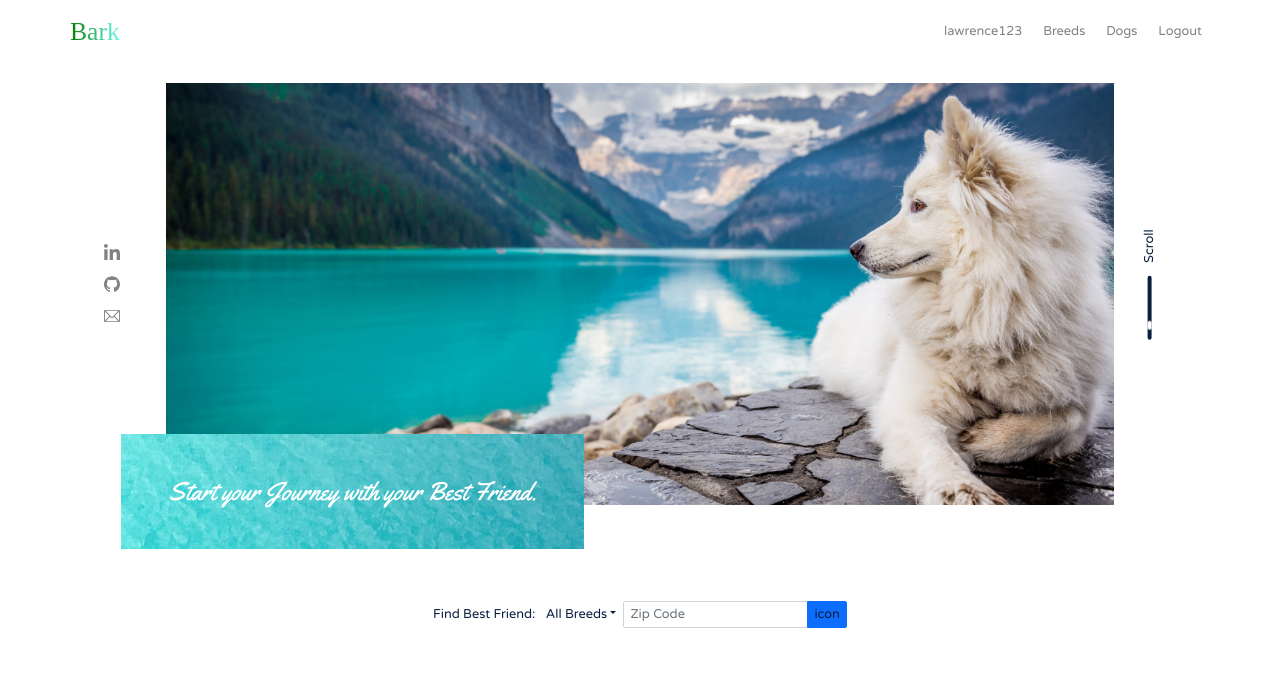
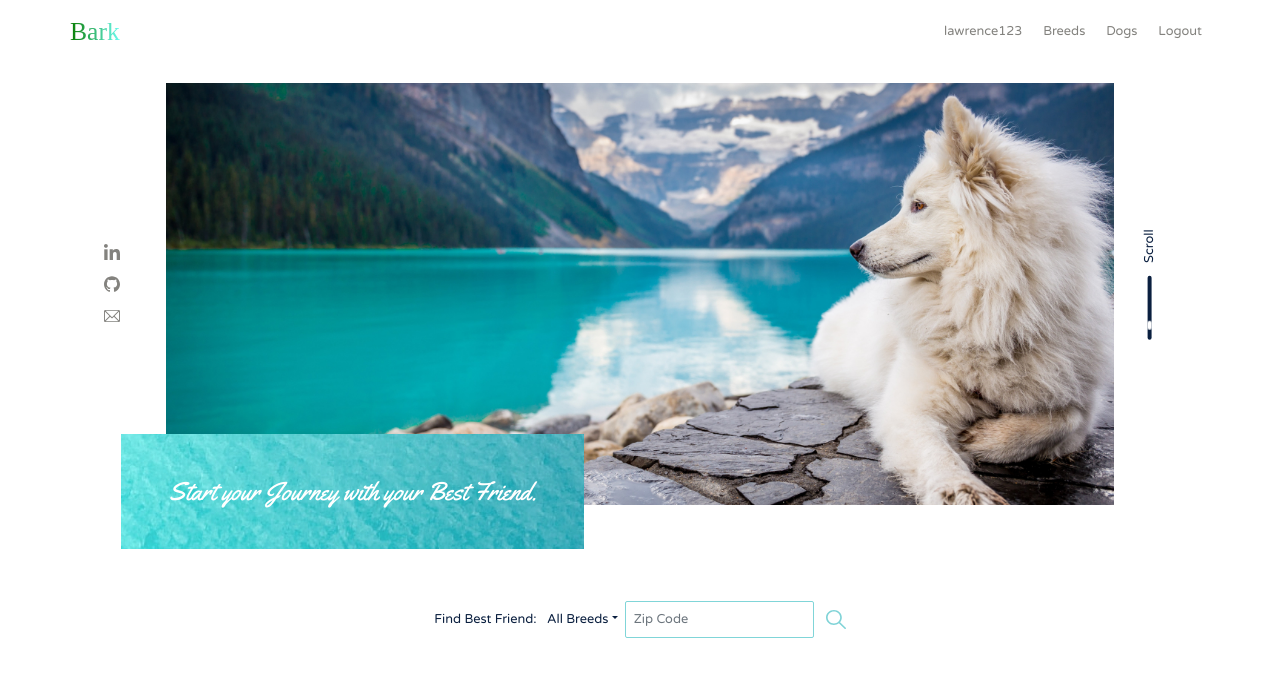
Before and after one commit to lawrencedovin/capstone-2-bark, a React (Create React App) app in the folder bark/: page / in a window 1280 px wide. Shown: the top 676 px of the page. Built offline with nearby package versions, Linux system fonts and the light colour scheme; a web font is replaced by a local one.

Commit message:
Updated all breeds drop down for search

```diff
--- a/bark/src/components/DogSearchFilter/DogSearchFilter.js
+++ b/bark/src/components/DogSearchFilter/DogSearchFilter.js
@@ -21,7 +21,9 @@ const DogSearchFilter = () => (
             <div class="input-group">
               <input type="text" class="form-control dog-search-filter__input" placeholder="Zip Code" aria-label="Input group example" aria-describedby="btnGroupAddon" />
             </div>
-            <button type="button" class="btn btn-primary dog-search-filter__button dog-search-filter__button--icon">icon</button>
+            <button type="button" class="btn-primary dog-search-filter__button dog-search-filter__button--icon">
+              <img src={process.env.PUBLIC_URL + 'icons/search-icon.svg'} class="dog-search-filter__icon--search" alt="search icon" />
+            </button>
           </div>
         </form>
       </div>
--- a/bark/src/css/styles.css
+++ b/bark/src/css/styles.css
@@ -120,7 +120,21 @@ button {
   .dog-search-filter__label, .dog-search-filter__input, .dog-search-filter__button {
     color: #0A1F3F;
     font-size: 1.6rem; }
-  .dog-search-filter__input::-webkit-input-placeholder, .dog-search-filter__input::-moz-placeholder, .dog-search-filter__input:-ms-input-placeholder, .dog-search-filter__input:-moz-placeholder {
-    color: #83827E; }
+  .dog-search-filter__input {
+    padding: 8px;
+    border: #80D5D8 1px solid; }
+    .dog-search-filter__input:hover, .dog-search-filter__input:active {
+      border: #49C2C7 1px solid; }
+    .dog-search-filter__input::-webkit-input-placeholder, .dog-search-filter__input::-moz-placeholder, .dog-search-filter__input:-ms-input-placeholder, .dog-search-filter__input:-moz-placeholder {
+      color: #83827E; }
   .dog-search-filter__button--dropdown {
     font-family: "Varela Round", sans-serif; }
+  .dog-search-filter__button--icon, .dog-search-filter__button--icon:hover, .dog-search-filter__button--icon:focus {
+    margin-left: 1.6rem;
+    background: #FFFFFF;
+    border: none; }
+  .dog-search-filter__icon--search {
+    height: 2.4rem;
+    filter: invert(89%) sepia(15%) saturate(974%) hue-rotate(129deg) brightness(88%) contrast(90%); }
+    .dog-search-filter__icon--search:hover {
+      filter: invert(68%) sepia(35%) saturate(613%) hue-rotate(134deg) brightness(92%) contrast(95%); }
--- a/bark/src/sass/_base.scss
+++ b/bark/src/sass/_base.scss
@@ -6,6 +6,7 @@ $color-green: #087C00;
 $color-dark-blue: #1C738E;
 $color-blue: #49C2C7;
 $color-light-blue: #6BFDF2;
+$color-lightest-blue: #80D5D8;
 
 // COLOR GRADIENTS
 $color-gradient-green-blue: -webkit-linear-gradient(1turn, $color-green, $color-light-blue);
--- a/bark/src/sass/components/_dog-search-filter.scss
+++ b/bark/src/sass/components/_dog-search-filter.scss
@@ -12,6 +12,12 @@
     }
 
     &__input {
+        padding: 8px;
+        border: $color-lightest-blue 1px solid;
+        &:hover,
+        &:active {
+            border: $color-blue 1px solid;
+        }
         &::-webkit-input-placeholder,
         &::-moz-placeholder,
         &:-ms-input-placeholder,
@@ -20,13 +26,26 @@
         }
     }
     &__button {
-
         &--dropdown {
             font-family: $font-primary;
 
         }
-        &--icon {
+        &--icon,
+        &--icon:hover,
+        &--icon:focus {
+            margin-left: 1.6rem;
+            background: $color-white;
+            border: none;
+        }
+    }
 
+    &__icon {
+        &--search {
+            height: 2.4rem;
+            filter: invert(89%) sepia(15%) saturate(974%) hue-rotate(129deg) brightness(88%) contrast(90%);
+            &:hover {
+                filter: invert(68%) sepia(35%) saturate(613%) hue-rotate(134deg) brightness(92%) contrast(95%);
+            }
         }
     }
 }
```
Also changed, not shown: bark/public/icons/caret-icon.svg (added), bark/public/icons/search-icon.svg (added).
